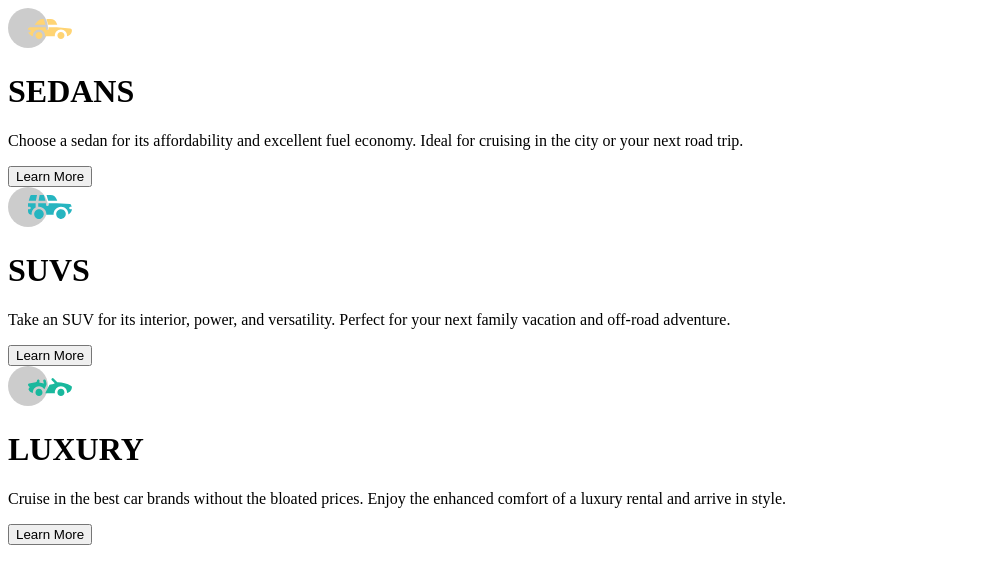
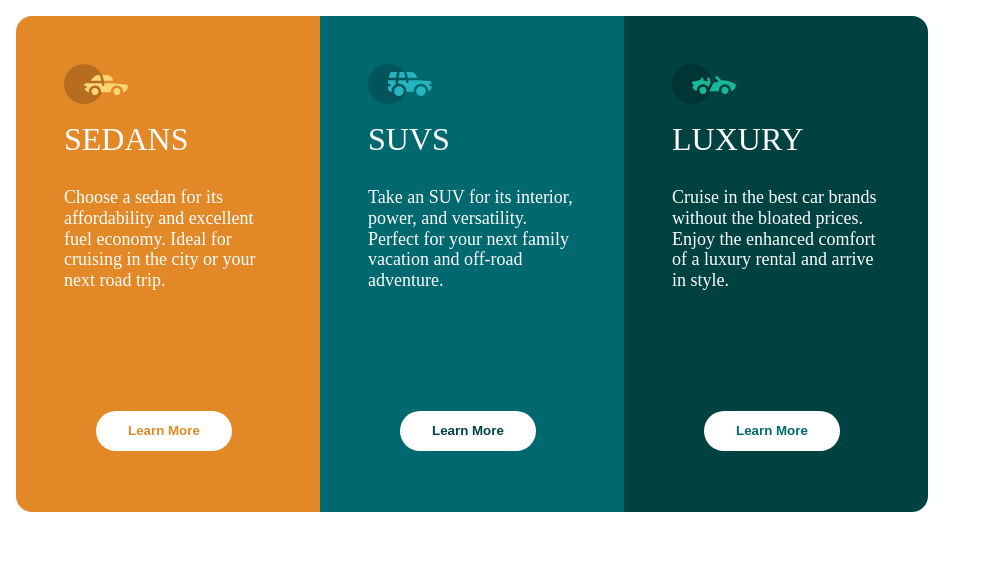
Before and after one commit to Ambush-Journey-Program/3-column-preview-challenge-MarcelloAragoni, a plain HTML site: page src/index.html in a window 1280 px wide. Shown: the whole page, without its empty margins (0-983 px from the left). Drawn offline with Linux system fonts and the light colour scheme.

Commit message:
created the style sheet for the panel. (#2)
## 3-column-preview-challenge-MarcelloAragoni

## Description
Created the style sheet for the painels.

## Screenshot
<img width="1016" alt="image" src="https://user-images.githubusercontent.com/32502447/196498867-e81175e2-eca6-47c9-beec-d0d11db8a85f.png">
<img width="392" alt="image" src="https://user-images.githubusercontent.com/32502447/196500609-33cb0f93-76b4-4369-97ff-6a923e1359f5.png">

```diff
--- a/src/index.html
+++ b/src/index.html
@@ -4,10 +4,11 @@
     <meta charset="UTF-8" />
     <meta name="viewport" content="width=device-width, initial-scale=1.0" />
     <title>HTML 5 Boilerplate</title>
+    <link rel="stylesheet" href="reset.css" />
     <link rel="stylesheet" href="style.css" />
   </head>
   <body>
-    <div class="painel">
+    <div class="panel">
       <div class="column column--sedans">
         <img class="column__img" src="./images/icon-sedans.svg" alt="sedans icon" />
         <h1 class="column__title">SEDANS</h1>
--- /dev/null
+++ b/src/reset.css
@@ -0,0 +1,43 @@
+html, body, div, span, applet, object, iframe,
+h1, h2, h3, h4, h5, h6, p, blockquote, pre,
+a, abbr, acronym, address, big, cite, code,
+del, dfn, em, img, ins, kbd, q, s, samp,
+small, strike, strong, sub, sup, tt, var,
+b, u, i, center,
+dl, dt, dd, ol, ul, li,
+fieldset, form, label, legend,
+table, caption, tbody, tfoot, thead, tr, th, td,
+article, aside, canvas, details, embed,
+figure, figcaption, footer, header, hgroup,
+menu, nav, output, ruby, section, summary,
+time, mark, audio, video {
+	margin: 0;
+	padding: 0;
+	border: 0;
+	font-size: 100%;
+	font: inherit;
+	vertical-align: baseline;
+}
+/* HTML5 display-role reset for older browsers */
+article, aside, details, figcaption, figure,
+footer, header, hgroup, menu, nav, section {
+	display: block;
+}
+body {
+	line-height: 1;
+}
+ol, ul {
+	list-style: none;
+}
+blockquote, q {
+	quotes: none;
+}
+blockquote:before, blockquote:after,
+q:before, q:after {
+	content: '';
+	content: none;
+}
+table {
+	border-collapse: collapse;
+	border-spacing: 0;
+}
--- a/src/style.css
+++ b/src/style.css
@@ -0,0 +1,127 @@
+:root {
+  --orange: hsl(31, 77%, 52%);
+  --cyan: hsl(184, 100%, 22%);
+  --darkcyan: hsl(179, 100%, 13%);
+  --white:  #FFFFFF;
+}
+
+.panel {
+  display: flex;
+  margin: 1rem;
+}
+
+.column {
+  width: 100%;
+  height: 31rem;
+  padding-left: 3rem;
+  padding-right: 3rem;
+}
+
+.column--sedans {
+  background-color: var(--orange);
+}
+
+.column--suvs {
+  background-color: var(--cyan)
+}
+
+.column--luxury {
+  background-color: var(--darkcyan);
+}
+
+.column__img {
+  padding-top: 3rem;
+}
+
+.column__title {
+  color: var(--white);
+  font-size: 32px;
+  margin-top: 1rem;
+  margin-bottom: 1rem;
+}
+
+.column__info {
+  color: var(--white);
+  padding-top: 1rem;
+  font-size: 18px;
+  line-height: 1.3rem;
+}
+
+.button {
+  background-color: var(--white);
+  margin-top: 7.5rem;
+  margin-left: 2rem;
+  height: 2.5rem;
+  border-radius: 25px;
+  border-width: 0;
+  padding-inline: 2rem;
+  font-weight: bold;
+  cursor: pointer;
+}
+
+.button:hover {
+  border: 2px solid var(--white);
+  color: var(--white);
+}
+
+.button--orange {
+  color: var(--orange);
+}
+
+.button--orange:hover {
+  background-color: var(--orange);
+}
+
+.button--blue {
+  color: var(--cyan);
+}
+
+.button--blue:hover {
+  background-color: var(--cyan);
+}
+
+.button--green {
+  color: var(--darkcyan);
+}
+
+.button--green:hover {
+  background-color: var(--darkcyan);
+}
+
+@media screen and (min-width: 48rem) {
+  .panel {
+    width: 57rem;
+    flex-direction: row;
+  }
+
+  .column--sedans {
+    border-top-left-radius: 1rem;
+    border-bottom-left-radius: 1rem;
+  }
+
+  .column--luxury {
+    border-top-right-radius: 1rem;
+    border-bottom-right-radius: 1rem;
+  }
+}
+
+@media screen and (max-width: 48rem) {
+  .panel {
+    flex-direction: column;
+  }
+
+  .column {
+    width: 90%;
+    padding: 0 1rem;
+  }
+
+  .column--sedans {
+    border-top-left-radius: 1rem;
+    border-top-right-radius: 1rem;
+  }
+
+  .column--luxury {
+    border-bottom-left-radius: 1rem;
+    border-bottom-right-radius: 1rem;
+  }
+}
```
Also changed, not shown: 1 other file.
